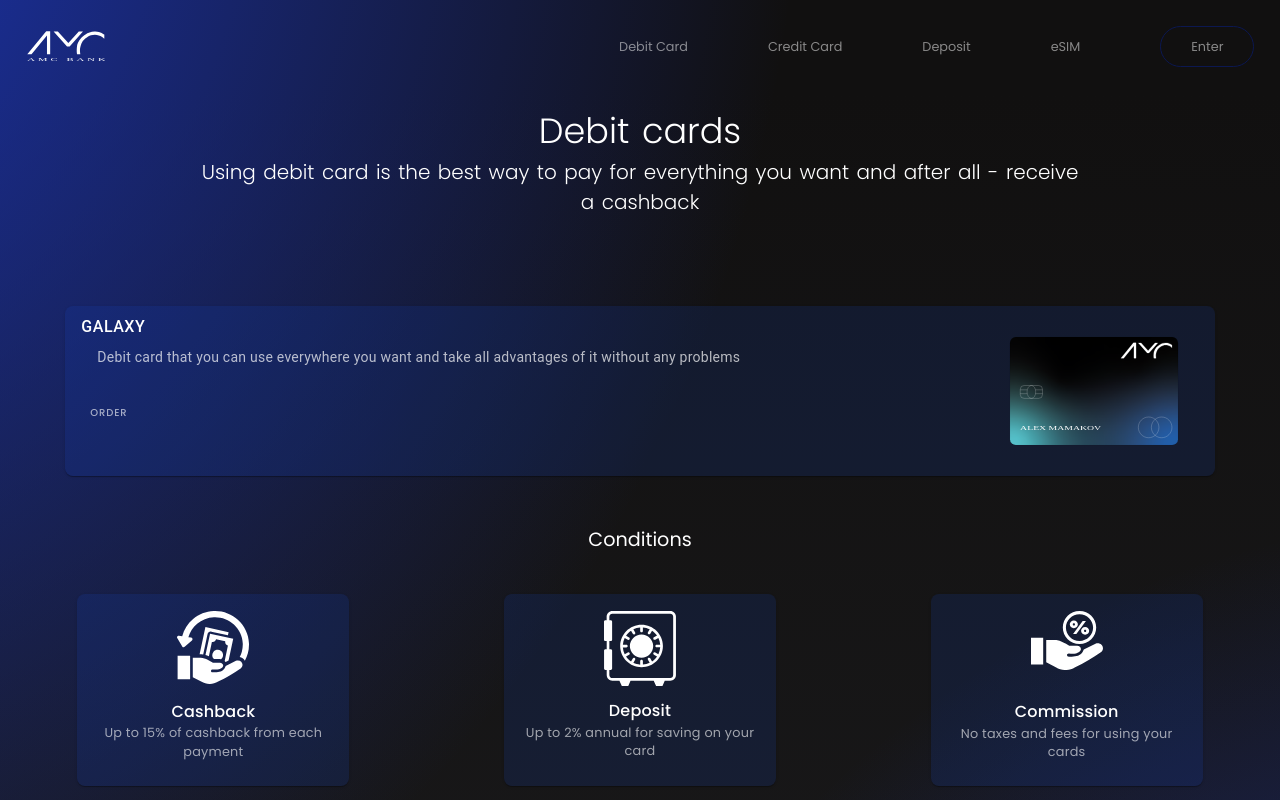
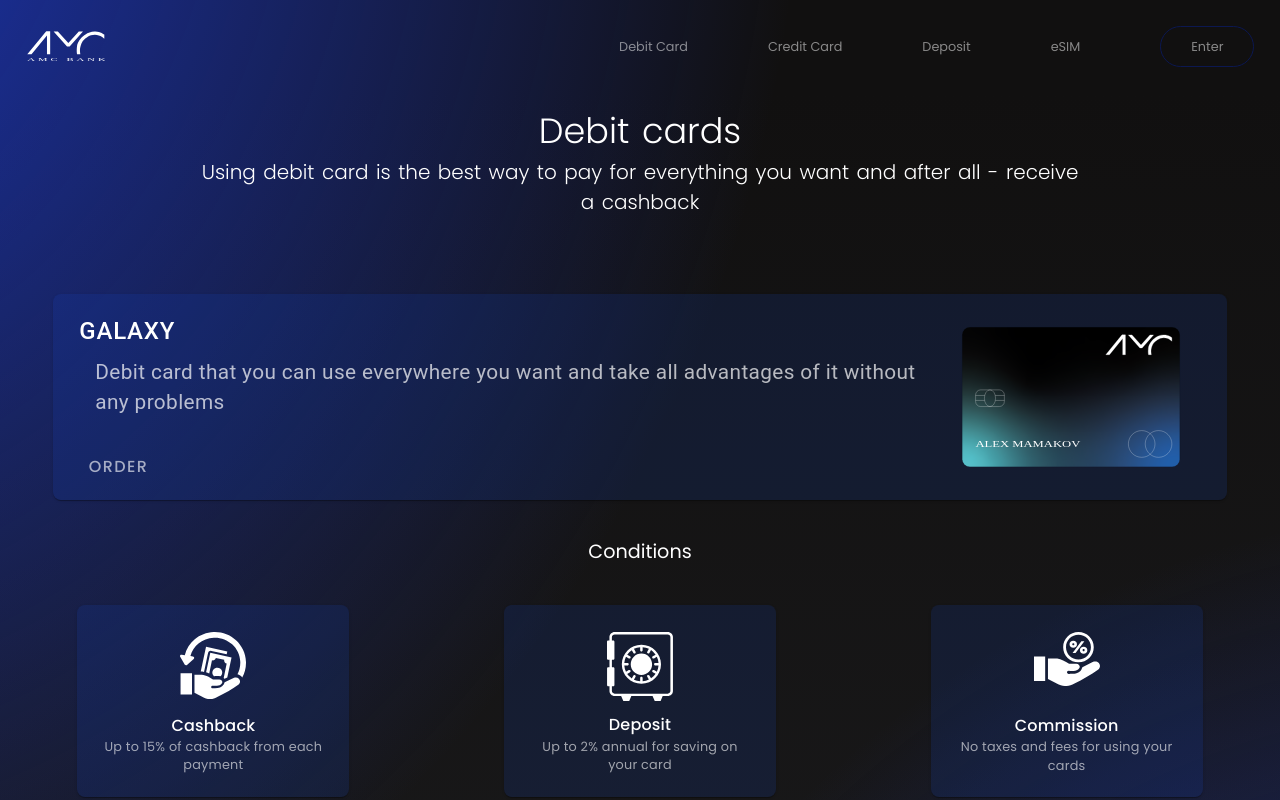
Before and after one commit to MichaelChernyshov/amc-bank, a Vue app: page /debit in a window 1280 px wide. Shown: the top 800 px of the page. Built offline with nearby package versions, Linux system fonts and the light colour scheme.

Commit message:
Adapted cards pages

```diff
--- a/src/components/cards/CardDescription.vue
+++ b/src/components/cards/CardDescription.vue
@@ -41,10 +41,9 @@ export default {
 
               <v-avatar
                 class="mr-9"
-                size="170"
                 rounded="0"
               >
-                <img :src="imgLink" alt="Debit Card">
+                <img :src="imgLink" alt="Debit Card" class="img-size">
               </v-avatar>
             </div>
           </v-card>
@@ -123,4 +122,92 @@ export default {
       width: 14rem;
     }
 }
+
+.mt-5 {
+  @include extra-small {
+      margin-top: 0 !important;
+    }
+}
+
+.d-flex {
+  align-items: center;
+  @include extra-small {
+    flex-direction: column;
+    align-items: center;
+  }
+}
+.mr-9 {
+  @include extra-small {
+    margin-right: 0 !important;
+  }
+}
+.v-avatar {
+  width: 170px !important;
+  height: 110px !important;
+
+  @include large {
+    width: 270px !important;
+    height: 220px !important;
+  }
+  @include medium {
+    width: 220px !important;
+    height: 170px !important;
+  }
+  @include small {
+    font-size: 1.2rem !important;
+  }
+}
+
+.v-col, .v-col-11 {
+  padding: 0;
+  @include extra-small {
+    max-width: 60% !important;
+  }
+}
+
+.v-card .v-card-title {
+  @include extra-small {
+    text-align: center;
+  }
+}
+
+.v-card {
+  padding: 10px;
+}
+
+.text-body-1 {
+  @include large {
+    font-size: 1.6rem !important;
+  }
+  @include medium {
+    font-size: 1.5rem !important;
+  }
+  @include small {
+    font-size: 1.2rem !important;
+  }
+}
+
+.text-body-2 {
+  @include large {
+    font-size: 1.4rem !important;
+  }
+  @include medium {
+    font-size: 1.3rem !important;
+  }
+  @include small {
+    font-size: 1rem !important;
+  }
+}
+
+.v-btn--size-x-small{
+  @include large {
+    font-size: 1.2rem !important;
+  }
+  @include medium {
+    font-size: 1rem !important;
+  }
+  @include small {
+    font-size: 0.8rem !important;
+  }
+}
 </style>
--- a/src/components/cards/OrderFormCredit.vue
+++ b/src/components/cards/OrderFormCredit.vue
@@ -127,7 +127,7 @@
 
 <style lang="scss">
 .card-order {
-  padding-top: 5%;
+  padding-top: 2%;
 }
 .section__order {
   display: flex;
--- a/src/components/cards/OrderFormDebit.vue
+++ b/src/components/cards/OrderFormDebit.vue
@@ -127,7 +127,7 @@
 
 <style lang="scss">
 .card-order {
-  padding-top: 5%;
+  padding-top: 2%;
 }
 .section__order {
   display: flex;
```
